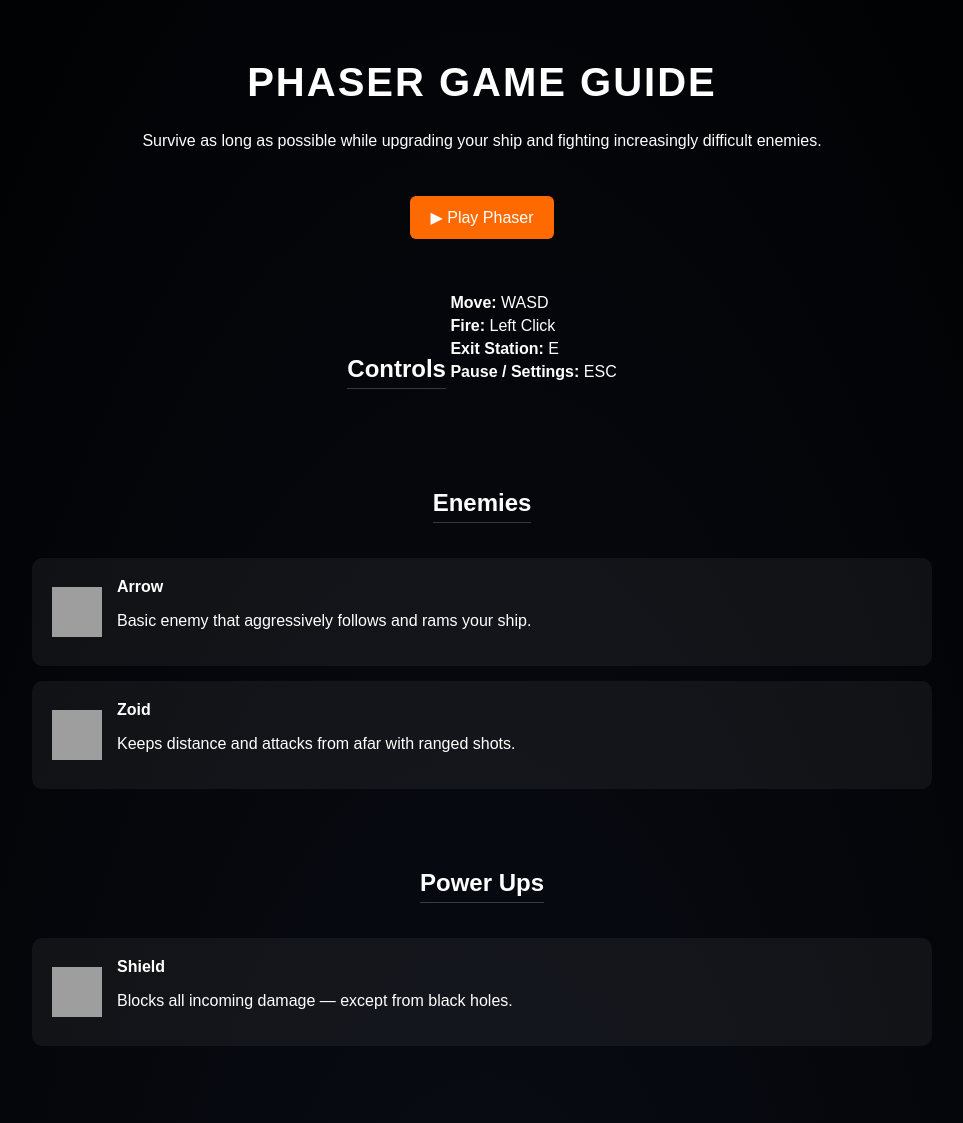
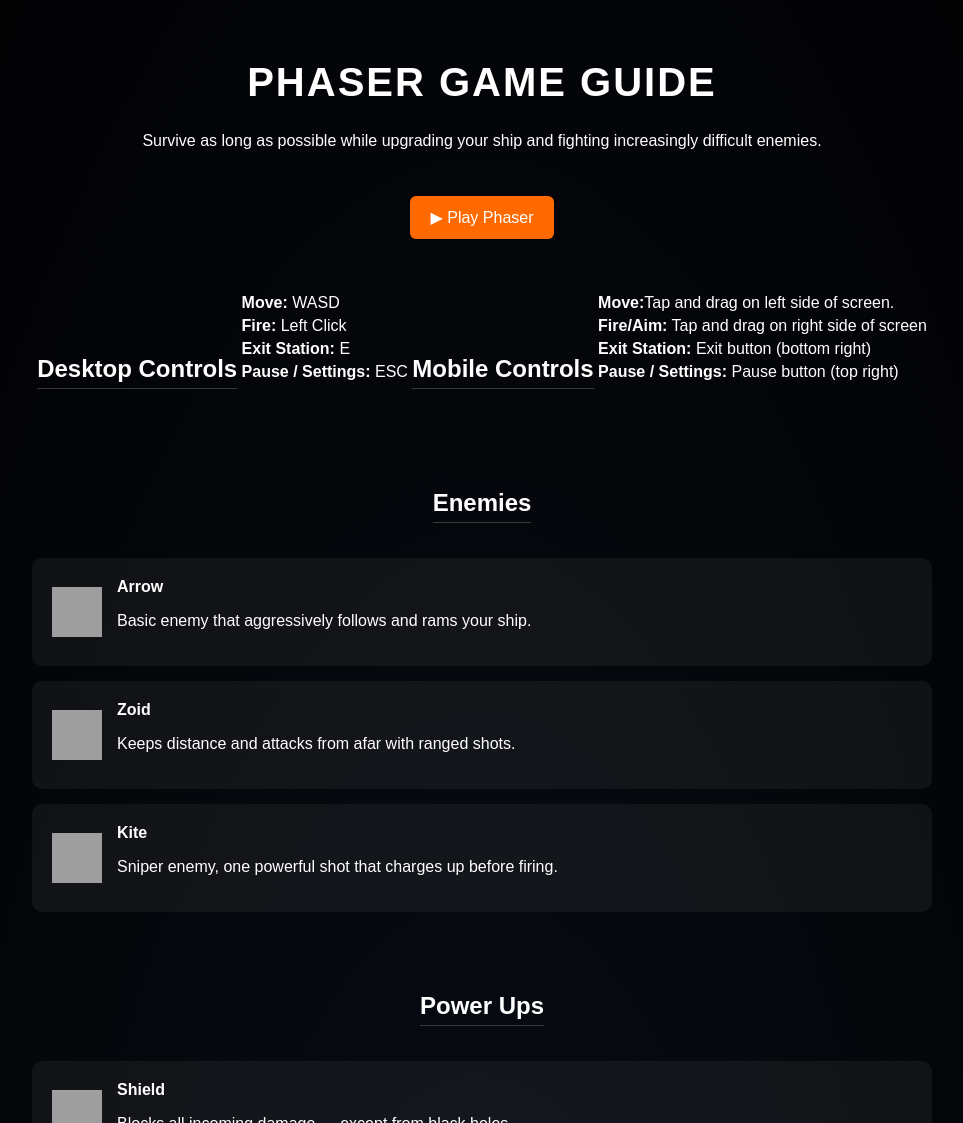
Before and after one commit to salochin7/salochin7.github.io, a plain HTML site: page guide.html in a window 1280 px wide. Shown: the top 1123 px of the page, without its empty margins (158-1121 px from the left). Drawn offline with Linux system fonts and the light colour scheme; grey boxes are pictures that could not be loaded.

Commit message:
Update guide.html

```diff
--- a/guide.html
+++ b/guide.html
@@ -102,12 +102,20 @@
 
     <!-- CONTROLS -->
     <div class="section">
-      <h2>Controls</h2>
+      <h2>Desktop Controls</h2>
       <div class="controls">
         <p><strong>Move:</strong> WASD</p>
         <p><strong>Fire:</strong> Left Click</p>
         <p><strong>Exit Station:</strong> E</p>
         <p><strong>Pause / Settings:</strong> ESC</p>
+      </div>
+
+      <h2>Mobile Controls</h2>
+      <div class="controls">
+        <p><strong>Move:</strong>Tap and drag on left side of screen.</p>
+        <p><strong>Fire/Aim:</strong> Tap and drag on right side of screen</p>
+        <p><strong>Exit Station:</strong> Exit button (bottom right)</p>
+        <p><strong>Pause / Settings:</strong> Pause button (top right)</p>
       </div>
     </div>
 
@@ -128,6 +136,14 @@
         <div>
           <strong>Zoid</strong>
           <p>Keeps distance and attacks from afar with ranged shots.</p>
+        </div>
+      </div>
+
+      <div class="card">
+        <img src="https://github.com/user-attachments/assets/e9e58c33-f2f9-4c30-a9e9-3f818b4e470d" />
+        <div>
+          <strong>Kite</strong>
+          <p> Sniper enemy, one powerful shot that charges up before firing. </p>
         </div>
       </div>
 
```
